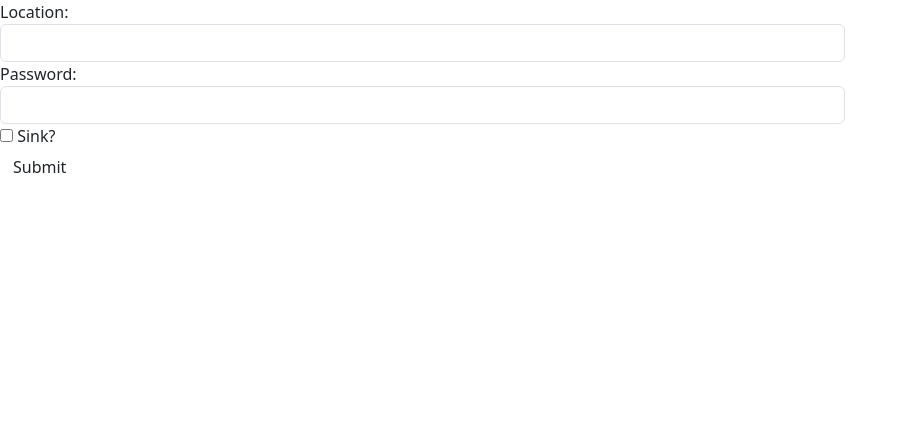
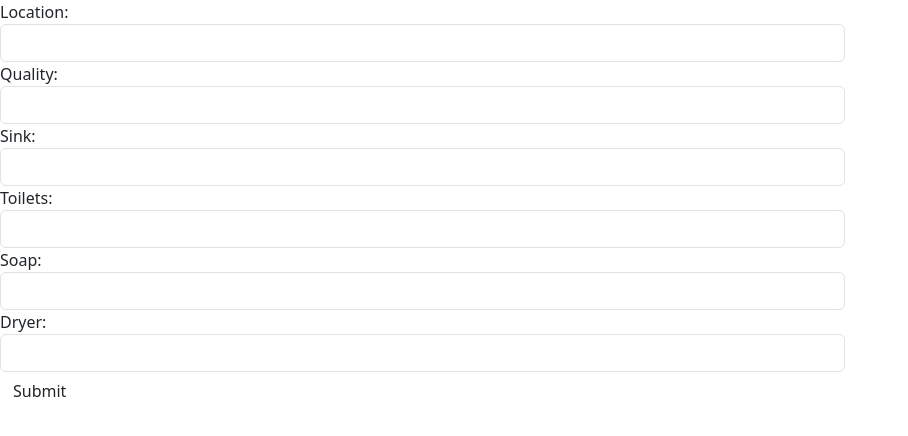
Before and after one commit to Iamchwill/HackRPI, a Flask app: template templates/form.html in a window 1280 px wide. Shown: the top 436 px of the page, without its empty margins (0-908 px from the left). Run offline with Flask 3, Linux system fonts and the light colour scheme; the template is opened without the code that fills it, so the values that code supplies are empty; parts of the project's set-up code (start-up, migrations or seed data) failed here and were passed over.

Commit message:
MORE FORM

```diff
--- a/templates/form.html
+++ b/templates/form.html
@@ -12,11 +12,24 @@
                 <input type="locat" class="form-control" id="locat">
                 </div>
                 <div class="form-group">
-                <label for="Quality">Password:</label>
-                <input type="qual" class="form-control" id="qual">
+                <label for="qual">Quality:</label>
+                <input type="qual" class="form-control" id="qual" >
                 </div>
-                <div class="checkbox">
-                <label><input type="checkbox"> Sink? </label>
+                <div class="form-group">
+                    <label for="sink">Sink:</label>
+                    <input type="sink" class="form-control" id="sink">
+                </div>
+                <div class="form-group">
+                    <label for="toilets">Toilets:</label>
+                    <input type="toilets" class="form-control" id="toilets">
+                </div>
+                <div class="form-group">
+                    <label for="soap">Soap:</label>
+                    <input type="soap" class="form-control" id="soap">
+                </div>
+                <div class="form-group">
+                    <label for="dryer">Dryer:</label>
+                    <input type="dryer" class="form-control" id="dryer">
                 </div>
                 <button type="submit" class="btn btn-default">Submit</button>
             </form>
```
